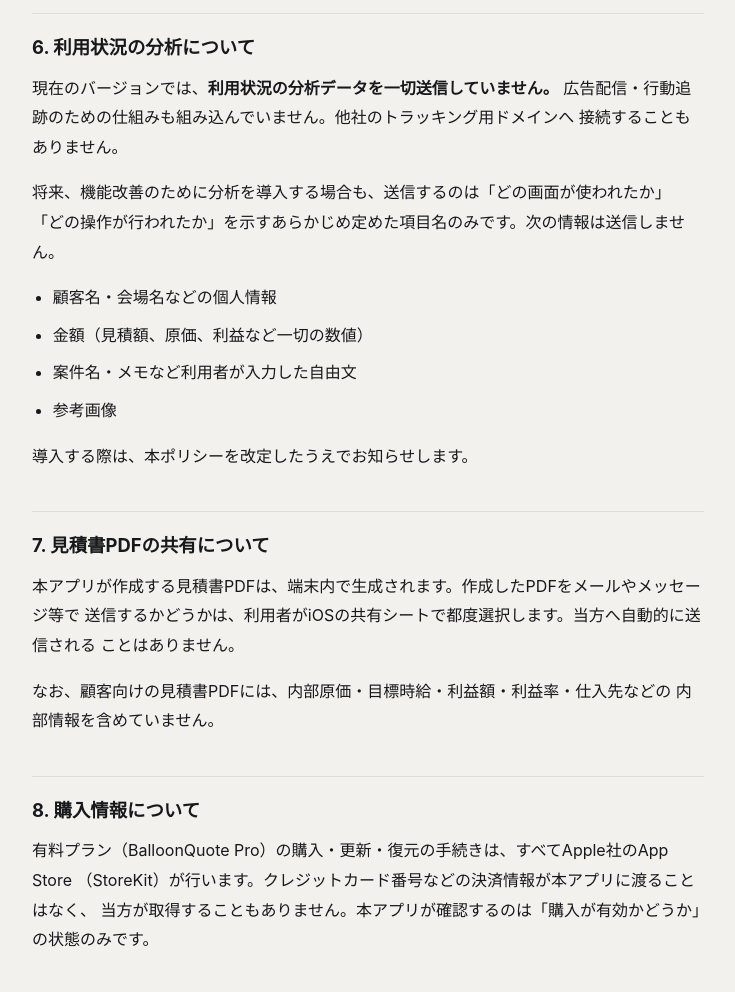
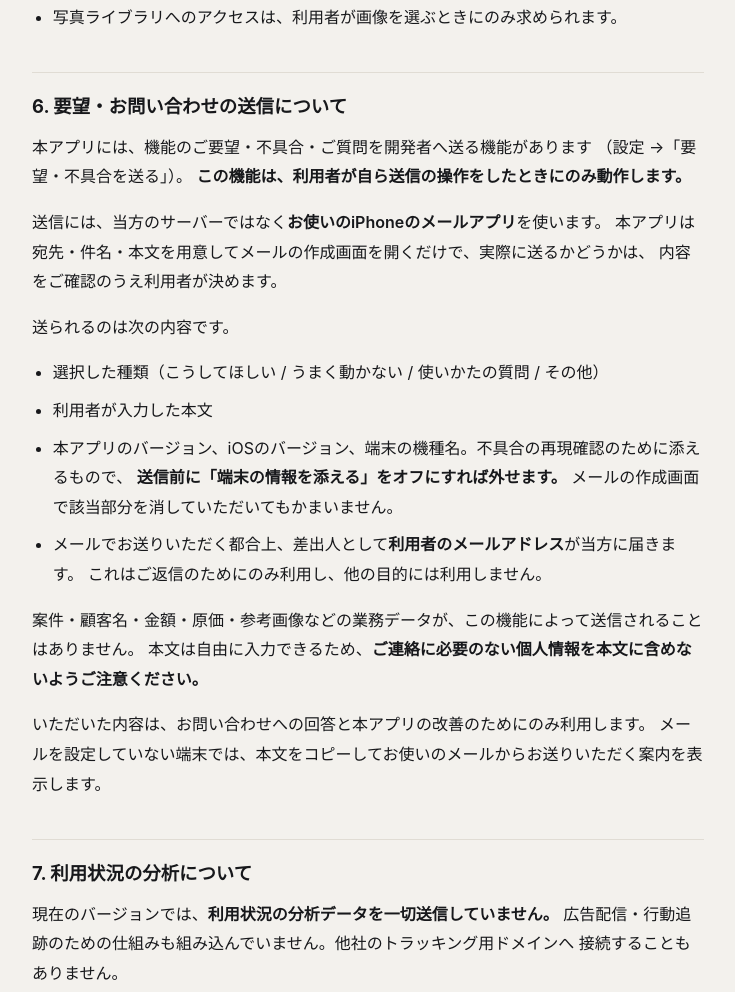
Before and after one commit to turtle467/app-legal, a plain HTML site: page balloonquote/privacy.html in a window 1280 px wide. Shown: the part 1787-2779 px from the top of the page, without its empty margins (272-1007 px from the left). Drawn offline with Linux system fonts and the light colour scheme.

Commit message:
balloonquote: 要望・お問い合わせの送信について追記

```diff
--- a/balloonquote/privacy.html
+++ b/balloonquote/privacy.html
@@ -48,6 +48,8 @@
   <p>
     <strong>これらの情報が当方のサーバーへ送信されることはありません。</strong>
     本アプリには、業務データを外部サーバーへ送信する機能そのものが実装されていません。
+    利用者ご自身が「要望・お問い合わせ」からメールを送る場合については、
+    <a href="#inquiry">6. 要望・お問い合わせの送信について</a>をご覧ください。
   </p>
 
   <h2>4. 端末間の同期は行いません</h2>
@@ -78,7 +80,41 @@
     <li>写真ライブラリへのアクセスは、利用者が画像を選ぶときにのみ求められます。</li>
   </ul>
 
-  <h2>6. 利用状況の分析について</h2>
+  <h2 id="inquiry">6. 要望・お問い合わせの送信について</h2>
+  <p>
+    本アプリには、機能のご要望・不具合・ご質問を開発者へ送る機能があります
+    （設定 →「要望・不具合を送る」）。
+    <strong>この機能は、利用者が自ら送信の操作をしたときにのみ動作します。</strong>
+  </p>
+  <p>
+    送信には、当方のサーバーではなく<strong>お使いのiPhoneのメールアプリ</strong>を使います。
+    本アプリは宛先・件名・本文を用意してメールの作成画面を開くだけで、実際に送るかどうかは、
+    内容をご確認のうえ利用者が決めます。
+  </p>
+  <p>送られるのは次の内容です。</p>
+  <ul>
+    <li>選択した種類（こうしてほしい / うまく動かない / 使いかたの質問 / その他）</li>
+    <li>利用者が入力した本文</li>
+    <li>
+      本アプリのバージョン、iOSのバージョン、端末の機種名。不具合の再現確認のために添えるもので、
+      <strong>送信前に「端末の情報を添える」をオフにすれば外せます。</strong>
+      メールの作成画面で該当部分を消していただいてもかまいません。
+    </li>
+    <li>
+      メールでお送りいただく都合上、差出人として<strong>利用者のメールアドレス</strong>が当方に届きます。
+      これはご返信のためにのみ利用し、他の目的には利用しません。
+    </li>
+  </ul>
+  <p>
+    案件・顧客名・金額・原価・参考画像などの業務データが、この機能によって送信されることはありません。
+    本文は自由に入力できるため、<strong>ご連絡に必要のない個人情報を本文に含めないようご注意ください。</strong>
+  </p>
+  <p>
+    いただいた内容は、お問い合わせへの回答と本アプリの改善のためにのみ利用します。
+    メールを設定していない端末では、本文をコピーしてお使いのメールからお送りいただく案内を表示します。
+  </p>
+
+  <h2>7. 利用状況の分析について</h2>
   <p>
     現在のバージョンでは、<strong>利用状況の分析データを一切送信していません。</strong>
     広告配信・行動追跡のための仕組みも組み込んでいません。他社のトラッキング用ドメインへ
@@ -96,7 +132,7 @@
   </ul>
   <p>導入する際は、本ポリシーを改定したうえでお知らせします。</p>
 
-  <h2>7. 見積書PDFの共有について</h2>
+  <h2>8. 見積書PDFの共有について</h2>
   <p>
     本アプリが作成する見積書PDFは、端末内で生成されます。作成したPDFをメールやメッセージ等で
     送信するかどうかは、利用者がiOSの共有シートで都度選択します。当方へ自動的に送信される
@@ -107,19 +143,19 @@
     内部情報を含めていません。
   </p>
 
-  <h2>8. 購入情報について</h2>
+  <h2>9. 購入情報について</h2>
   <p>
     有料プラン（BalloonQuote Pro）の購入・更新・復元の手続きは、すべてApple社のApp Store
     （StoreKit）が行います。クレジットカード番号などの決済情報が本アプリに渡ることはなく、
     当方が取得することもありません。本アプリが確認するのは「購入が有効かどうか」の状態のみです。
   </p>
 
-  <h2>9. 第三者への提供</h2>
+  <h2>10. 第三者への提供</h2>
   <p>
     当方は利用者の情報を保有していないため、第三者へ提供することはありません。
   </p>
 
-  <h2>10. データの書き出しと削除</h2>
+  <h2>11. データの書き出しと削除</h2>
   <p>
     アプリ内の <strong>設定 → データ・契約</strong> から、いつでも次の操作を行えます。
     いずれも有料プランの有無にかかわらずご利用いただけます。
@@ -134,19 +170,19 @@
     当方側に控えは残りません。
   </p>
 
-  <h2>11. 未成年の利用について</h2>
+  <h2>12. 未成年の利用について</h2>
   <p>
     本アプリは事業者向けの業務用アプリであり、児童を対象としていません。
     当方が個人情報を収集していないため、年齢に応じた取り扱いの差異もありません。
   </p>
 
-  <h2>12. 本ポリシーの改定</h2>
+  <h2>13. 本ポリシーの改定</h2>
   <p>
     法令の変更や機能の追加に伴い、本ポリシーを改定することがあります。
     重要な変更を行う場合は、本ページの最終更新日を改めるとともに、アプリ内でお知らせします。
   </p>
 
-  <h2>13. お問い合わせ</h2>
+  <h2>14. お問い合わせ</h2>
   <p>
     本ポリシーに関するご質問は、<a href="support.html">お問い合わせページ</a>からご連絡ください。
   </p>
```
Also changed, not shown: balloonquote/support.html (+17 -0 lines).
